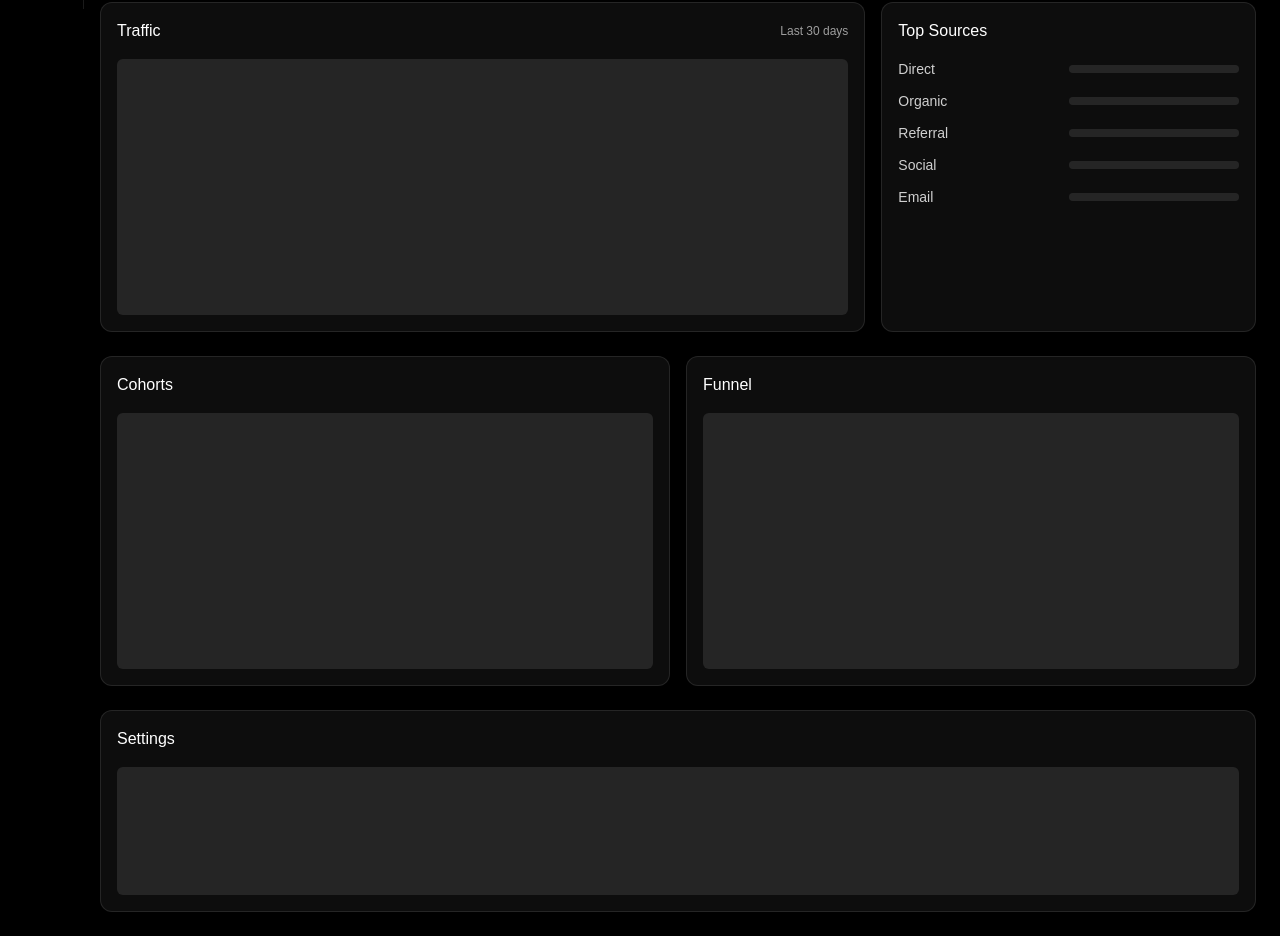
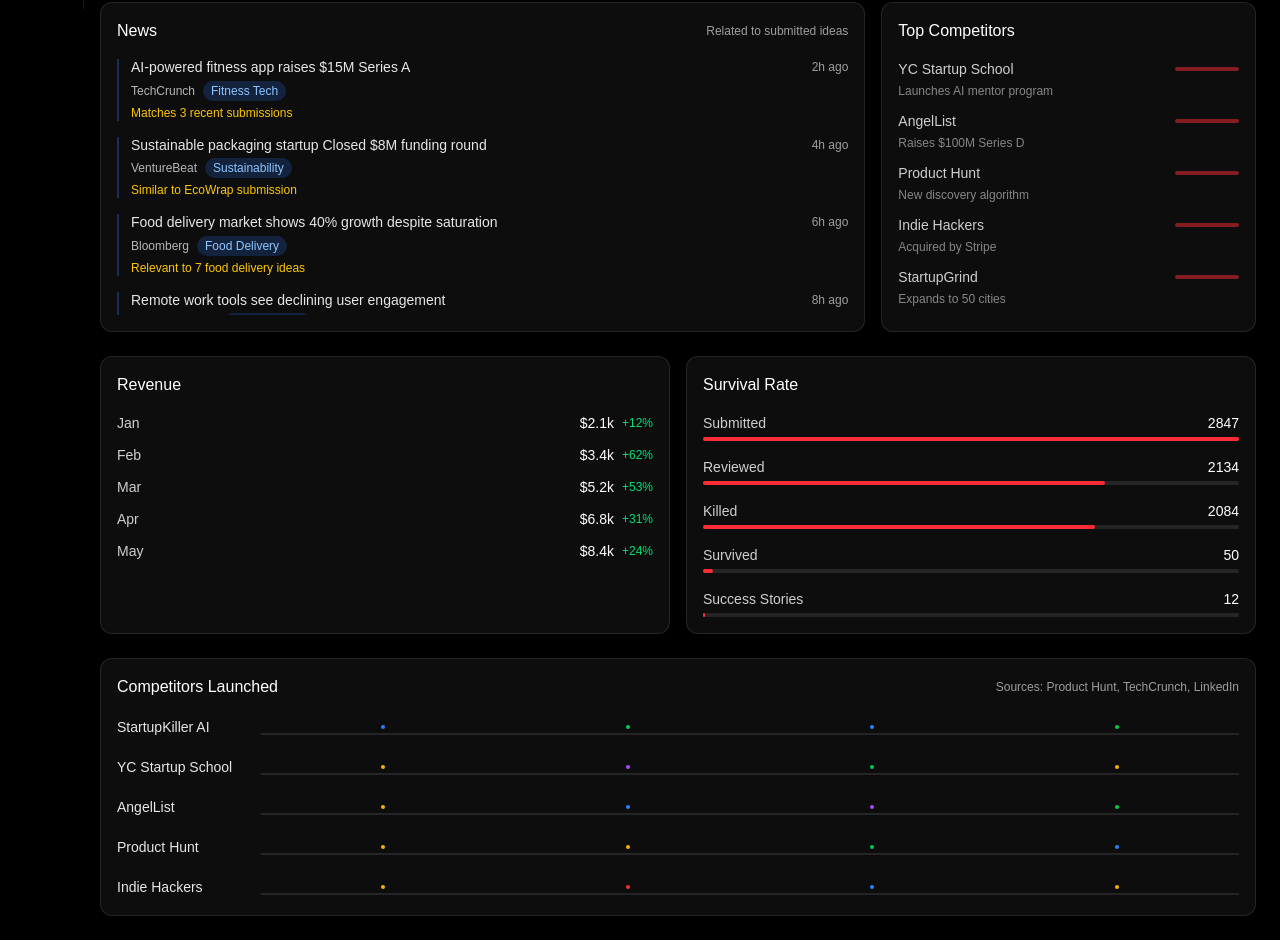
Before and after one commit to savka777/Kill-My-Startup, a Next.js app in the folder kill-my-startup/: page /dashboard in a window 1280 px wide. Shown: the part 280-1221 px from the top of the page. Built offline with nearby package versions, Linux system fonts and the light colour scheme.

Commit message:
dashboard mock

```diff
--- a/kill-my-startup/src/app/dashboard/page.tsx
+++ b/kill-my-startup/src/app/dashboard/page.tsx
@@ -17,10 +17,10 @@
       {/* KPI cards */}
       <section className="grid grid-cols-1 sm:grid-cols-2 lg:grid-cols-4 gap-4">
         {[
-          { label: "Active Users", value: "12,480" },
-          { label: "Conversion", value: "3.6%" },
-          { label: "MRR", value: "$42.3k" },
-          { label: "Churn", value: "1.2%" },
+          { label: "Submissions Today", value: "47" },
+          { label: "Kill Rate", value: "73.2%" },
+          { label: "Revenue", value: "$8.4k" },
+          { label: "Avg Review Time", value: "4.2h" },
         ].map((k) => (
           <div key={k.label} className="rounded-xl border border-white/10 bg-white/5 p-4">
             <div className="text-xs text-white/60">{k.label}</div>
@@ -34,18 +34,90 @@
       <section id="analytics" className="mt-6 grid grid-cols-1 lg:grid-cols-12 gap-4">
         <div className="lg:col-span-8 rounded-xl border border-white/10 bg-white/5 p-4">
           <div className="flex items-center justify-between">
-            <h2 className="text-base font-medium">Traffic</h2>
-            <div className="text-xs text-white/60">Last 30 days</div>
+            <h2 className="text-base font-medium">News</h2>
+            <div className="text-xs text-white/60">Related to submitted ideas</div>
           </div>
-          <div className="mt-4 h-64 rounded-md bg-white/10" />
+          <div className="mt-4 space-y-4 max-h-64 overflow-y-auto">
+            {[
+              {
+                title: "AI-powered fitness app raises $15M Series A",
+                source: "TechCrunch",
+                time: "2h ago",
+                relevance: "Matches 3 recent submissions",
+                url: "#",
+                tag: "Fitness Tech"
+              },
+              {
+                title: "Sustainable packaging startup Closed $8M funding round",
+                source: "VentureBeat",
+                time: "4h ago",
+                relevance: "Similar to EcoWrap submission",
+                url: "#",
+                tag: "Sustainability"
+              },
+              {
+                title: "Food delivery market shows 40% growth despite saturation",
+                source: "Bloomberg",
+                time: "6h ago",
+                relevance: "Relevant to 7 food delivery ideas",
+                url: "#",
+                tag: "Food Delivery"
+              },
+              {
+                title: "Remote work tools see declining user engagement",
+                source: "The Information",
+                time: "8h ago",
+                relevance: "Warning for WorkSpace Pro submission",
+                url: "#",
+                tag: "Remote Work"
+              },
+              {
+                title: "Crypto wallet security breaches increase 200%",
+                source: "CoinDesk",
+                time: "12h ago",
+                relevance: "Critical for CryptoSafe idea",
+                url: "#",
+                tag: "Crypto"
+              },
+              {
+                title: "B2B SaaS market consolidation accelerates",
+                source: "Forbes",
+                time: "1d ago",
+                relevance: "Affects 12 SaaS submissions",
+                url: "#",
+                tag: "SaaS"
+              }
+            ].map((article, index) => (
+              <div key={index} className="border-l-2 border-blue-500/30 pl-3 space-y-1">
+                <div className="flex items-start justify-between gap-2">
+                  <h3 className="text-sm font-medium text-white/90 leading-tight">{article.title}</h3>
+                  <span className="text-xs text-white/60 whitespace-nowrap">{article.time}</span>
+                </div>
+                <div className="flex items-center gap-2">
+                  <span className="text-xs text-white/70">{article.source}</span>
+                  <span className="text-xs px-2 py-0.5 bg-blue-500/20 text-blue-300 rounded-full">{article.tag}</span>
+                </div>
+                <div className="text-xs text-yellow-400">{article.relevance}</div>
+              </div>
+            ))}
+          </div>
         </div>
         <div className="lg:col-span-4 rounded-xl border border-white/10 bg-white/5 p-4">
-          <h2 className="text-base font-medium">Top Sources</h2>
+          <h2 className="text-base font-medium">Top Competitors</h2>
           <div className="mt-4 space-y-3">
-            {["Direct", "Organic", "Referral", "Social", "Email"].map((s) => (
-              <div key={s} className="flex items-center justify-between">
-                <span className="text-sm text-white/80">{s}</span>
-                <div className="h-2 w-1/2 rounded bg-white/10" />
+            {[
+              { name: "YC Startup School", news: "Launches AI mentor program" },
+              { name: "AngelList", news: "Raises $100M Series D" },
+              { name: "Product Hunt", news: "New discovery algorithm" },
+              { name: "Indie Hackers", news: "Acquired by Stripe" },
+              { name: "StartupGrind", news: "Expands to 50 cities" }
+            ].map((competitor) => (
+              <div key={competitor.name} className="space-y-1">
+                <div className="flex items-center justify-between">
+                  <span className="text-sm text-white/80 font-medium">{competitor.name}</span>
+                  <div className="h-1 w-16 rounded bg-red-500/50" />
+                </div>
+                <div className="text-xs text-white/50">{competitor.news}</div>
               </div>
             ))}
           </div>
@@ -55,19 +127,142 @@
       {/* Two-up grid */}
       <section id="reports" className="mt-6 grid grid-cols-1 lg:grid-cols-2 gap-4">
         <div className="rounded-xl border border-white/10 bg-white/5 p-4">
-          <h2 className="text-base font-medium">Cohorts</h2>
-          <div className="mt-4 h-64 rounded-md bg-white/10" />
+          <h2 className="text-base font-medium">Revenue</h2>
+          <div className="mt-4 space-y-3">
+            {[
+              { month: "Jan", mrr: "$2.1k", growth: "+12%" },
+              { month: "Feb", mrr: "$3.4k", growth: "+62%" },
+              { month: "Mar", mrr: "$5.2k", growth: "+53%" },
+              { month: "Apr", mrr: "$6.8k", growth: "+31%" },
+              { month: "May", mrr: "$8.4k", growth: "+24%" }
+            ].map((data) => (
+              <div key={data.month} className="flex items-center justify-between">
+                <span className="text-sm text-white/80">{data.month}</span>
+                <div className="flex items-center gap-2">
+                  <span className="text-sm font-medium">{data.mrr}</span>
+                  <span className="text-xs text-green-400">{data.growth}</span>
+                </div>
+              </div>
+            ))}
+          </div>
         </div>
         <div className="rounded-xl border border-white/10 bg-white/5 p-4">
-          <h2 className="text-base font-medium">Funnel</h2>
-          <div className="mt-4 h-64 rounded-md bg-white/10" />
+          <h2 className="text-base font-medium">Survival Rate</h2>
+          <div className="mt-4 space-y-4">
+            {[
+              { stage: "Submitted", count: 2847, percentage: 100 },
+              { stage: "Reviewed", count: 2134, percentage: 75 },
+              { stage: "Killed", count: 2084, percentage: 73.2 },
+              { stage: "Survived", count: 50, percentage: 1.8 },
+              { stage: "Success Stories", count: 12, percentage: 0.4 }
+            ].map((stage) => (
+              <div key={stage.stage} className="space-y-1">
+                <div className="flex items-center justify-between">
+                  <span className="text-sm text-white/80">{stage.stage}</span>
+                  <span className="text-sm font-medium">{stage.count}</span>
+                </div>
+                <div className="w-full bg-white/10 rounded-full h-1">
+                  <div
+                    className="bg-red-500 h-1 rounded-full"
+                    style={{ width: `${stage.percentage}%` }}
+                  />
+                </div>
+              </div>
+            ))}
+          </div>
         </div>
       </section>
 
-      {/* Settings placeholder */}
+      {/* Competitors Launched Timeline */}
       <section id="settings" className="mt-6 rounded-xl border border-white/10 bg-white/5 p-4">
-        <h2 className="text-base font-medium">Settings</h2>
-        <div className="mt-4 h-32 rounded-md bg-white/10" />
+        <div className="flex items-center justify-between mb-4">
+          <h2 className="text-base font-medium">Competitors Launched</h2>
+          <div className="text-xs text-white/60">Sources: Product Hunt, TechCrunch, LinkedIn</div>
+        </div>
+        <div className="space-y-4">
+          {[
+            {
+              company: "StartupKiller AI",
+              timeline: [
+                { date: "Feb", event: "Founded", type: "launch" },
+                { date: "Mar", event: "Seed $2M", type: "funding" },
+                { date: "Apr", event: "Product Hunt", type: "launch" },
+                { date: "May", event: "Series A $15M", type: "funding" }
+              ]
+            },
+            {
+              company: "YC Startup School",
+              timeline: [
+                { date: "Jan", event: "AI Program", type: "feature" },
+                { date: "Feb", event: "Mentor Network", type: "partnership" },
+                { date: "Apr", event: "Series B $50M", type: "funding" },
+                { date: "May", event: "Global Expansion", type: "feature" }
+              ]
+            },
+            {
+              company: "AngelList",
+              timeline: [
+                { date: "Dec", event: "Rebrand", type: "feature" },
+                { date: "Jan", event: "API Launch", type: "launch" },
+                { date: "Apr", event: "OpenAI Deal", type: "partnership" },
+                { date: "Jun", event: "Crypto Fund", type: "funding" }
+              ]
+            },
+            {
+              company: "Product Hunt",
+              timeline: [
+                { date: "Jan", event: "Mobile App v2", type: "feature" },
+                { date: "Mar", event: "AI Curation", type: "feature" },
+                { date: "Apr", event: "Creator Fund", type: "funding" },
+                { date: "May", event: "Launch Fest", type: "launch" }
+              ]
+            },
+            {
+              company: "Indie Hackers",
+              timeline: [
+                { date: "Feb", event: "Community Growth", type: "feature" },
+                { date: "Mar", event: "Stripe Acquisition", type: "acquisition" },
+                { date: "Apr", event: "Platform Relaunch", type: "launch" },
+                { date: "May", event: "Revenue Sharing", type: "feature" }
+              ]
+            }
+          ].map((competitor, index) => (
+            <div key={index} className="flex items-center gap-4">
+              {/* Company name on left */}
+              <div className="w-32 flex-shrink-0">
+                <span className="text-sm font-medium text-white/90">{competitor.company}</span>
+              </div>
+
+              {/* Timeline graph on right */}
+              <div className="flex-1 relative">
+                {/* Timeline line */}
+                <div className="absolute top-2 left-0 right-0 h-0.5 bg-white/10"></div>
+
+                {/* Timeline events */}
+                <div className="flex relative">
+                  {competitor.timeline.map((item, itemIndex) => (
+                    <div key={itemIndex} className="flex-1 relative group">
+                      {/* Timeline dot */}
+                      <div className={`w-1 h-1 rounded-full mx-auto ${
+                        item.type === 'launch' ? 'bg-blue-500' :
+                        item.type === 'funding' ? 'bg-green-500' :
+                        item.type === 'partnership' ? 'bg-purple-500' :
+                        item.type === 'acquisition' ? 'bg-red-500' :
+                        'bg-yellow-500'
+                      }`} />
+
+                      {/* Hover tooltip */}
+                      <div className="absolute top-4 left-1/2 transform -translate-x-1/2 opacity-0 group-hover:opacity-100 transition-opacity z-10 bg-black/90 text-white text-xs rounded px-2 py-1 whitespace-nowrap pointer-events-none">
+                        <div className="font-medium">{item.event}</div>
+                        <div className="text-white/60">{item.date} 2024</div>
+                      </div>
+                    </div>
+                  ))}
+                </div>
+              </div>
+            </div>
+          ))}
+        </div>
       </section>
     </div>
   )
--- a/kill-my-startup/src/app/globals.css
+++ b/kill-my-startup/src/app/globals.css
@@ -45,3 +45,28 @@
 .animate-rainbow {
   animation: rainbow 8s linear infinite;
 }
+
+/* Custom sleek scrollbar */
+::-webkit-scrollbar {
+  width: 6px;
+  height: 6px;
+}
+
+::-webkit-scrollbar-track {
+  background: transparent;
+}
+
+::-webkit-scrollbar-thumb {
+  background: rgba(0, 0, 0, 0.3);
+  border-radius: 3px;
+}
+
+::-webkit-scrollbar-thumb:hover {
+  background: rgba(0, 0, 0, 0.5);
+}
+
+/* For Firefox */
+* {
+  scrollbar-width: thin;
+  scrollbar-color: rgba(0, 0, 0, 0.3) transparent;
+}
```
